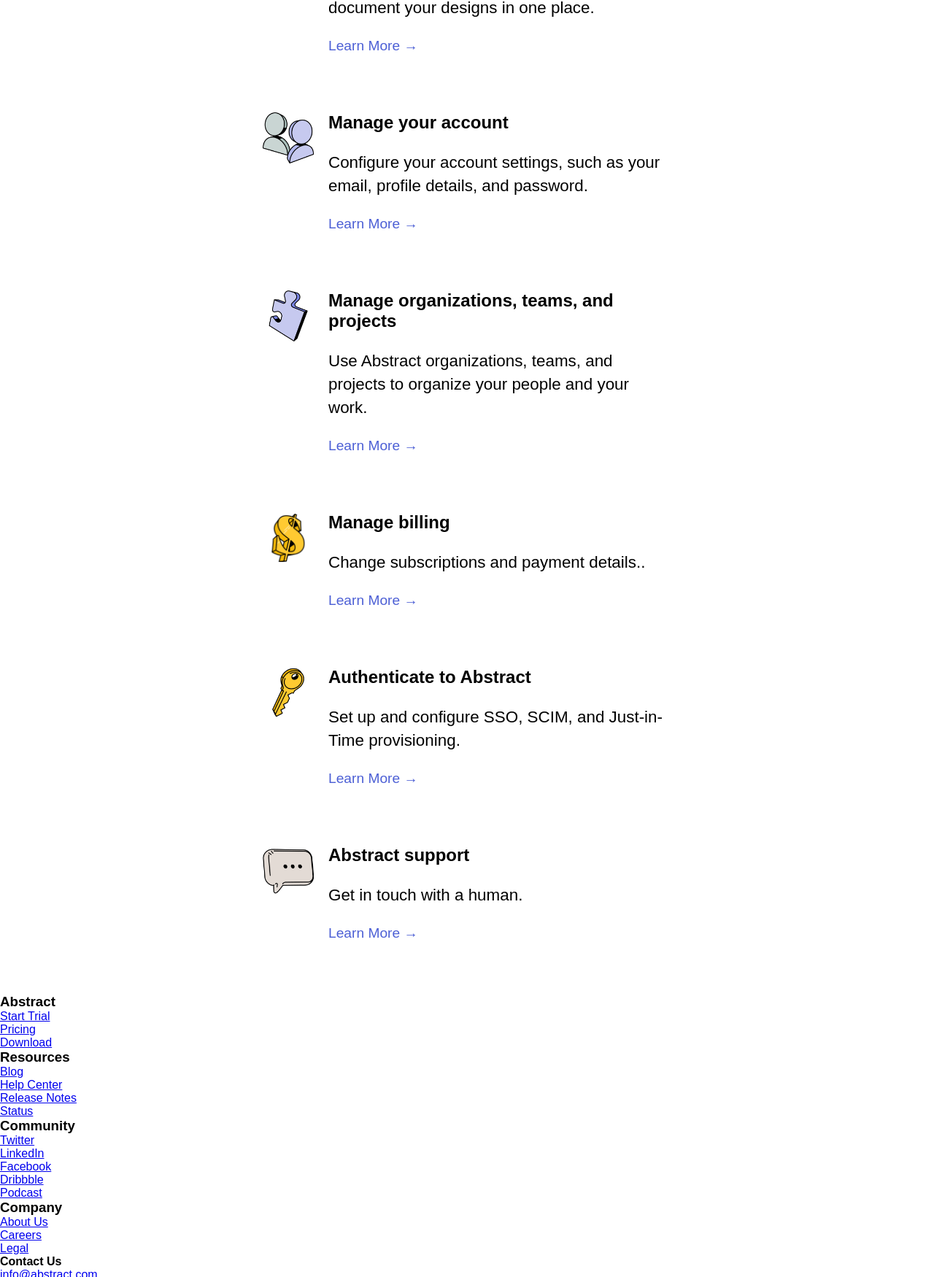
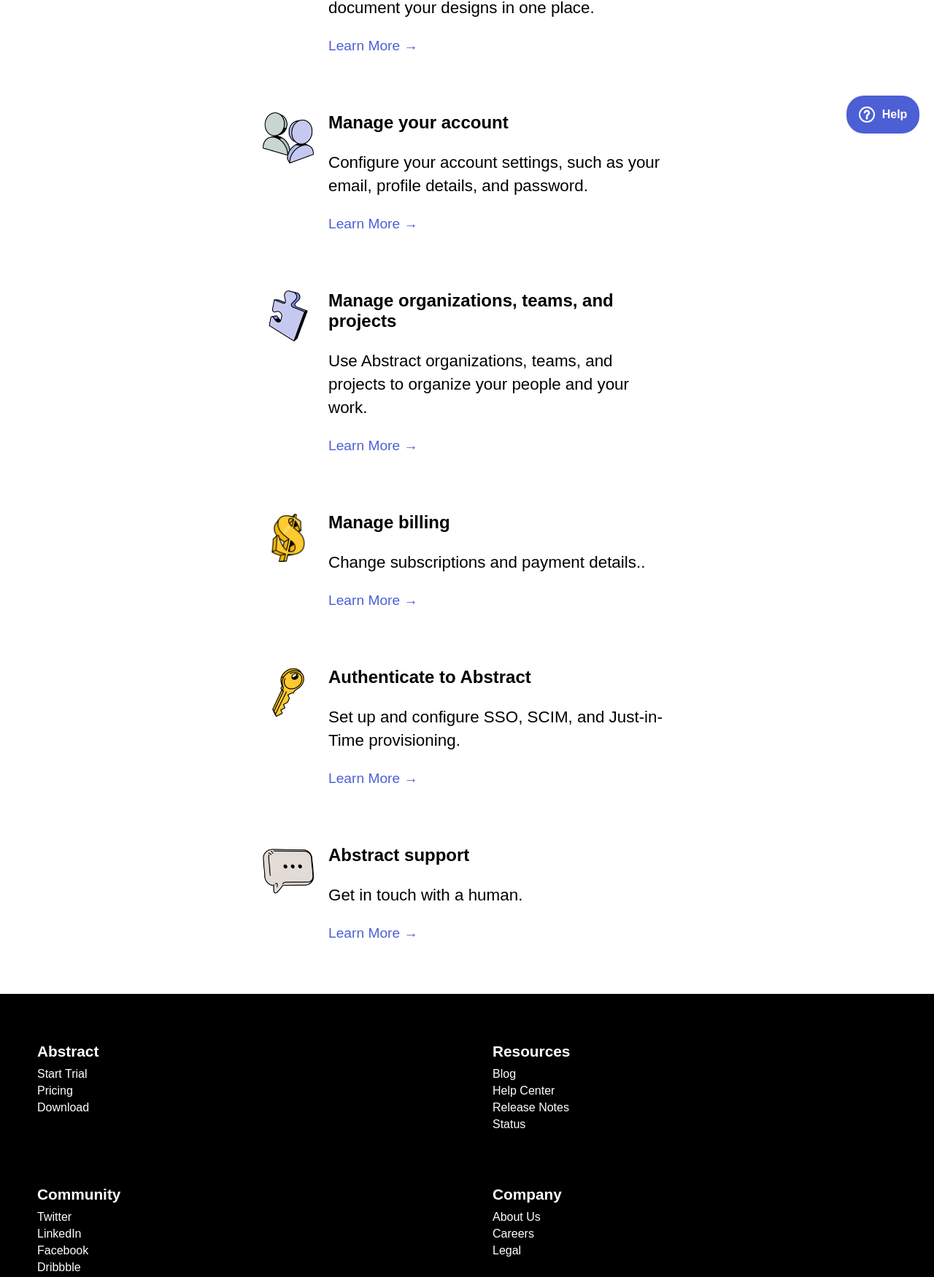
Before and after one commit to niiquash/helpCenterWebsite, a plain HTML site: page index.html in a window 1280 px wide. Shown: the part 597-2347 px from the top of the page at 73% size. Drawn offline with Linux system fonts and the light colour scheme.

Commit message:
completed footer: used flex box to wrap flex items for mobile view. added fixed position help button.

```diff
--- a/index.html
+++ b/index.html
@@ -30,6 +30,10 @@
       </ul>
     </nav>
     <main>
+      <button class="side-help-panel">
+        <div class="help-btn">
+        <svg xmlns="http://www.w3.org/2000/svg" width="24" height="24" viewBox="0 0 24 24"><path d="M12 4C9.243 4 7 6.243 7 9h2c0-1.654 1.346-3 3-3s3 1.346 3 3c0 1.069-.454 1.465-1.481 2.255-.382.294-.813.626-1.226 1.038C10.981 13.604 10.995 14.897 11 15v2h2v-2.009c0-.024.023-.601.707-1.284.32-.32.682-.598 1.031-.867C15.798 12.024 17 11.1 17 9c0-2.757-2.243-5-5-5zm-1 14h2v2h-2z"/></svg>
+      </div>Help</button>
       <div class="main__hero-section">
         <h1>How can we help?</h1>
         <div class="main__search-box">
@@ -142,8 +146,10 @@
               <li><a href="#">Careers</a></li>
               <li><a href="#">Legal</a></li>
             </ul>
+            <div class="footer__contact-item">
             <h4>Contact Us</h4>
             <a href="#">info@abstract.com</a>
+          </div>
           </div>
         </div>
         <div class="footer__copy">
--- a/style.css
+++ b/style.css
@@ -4,11 +4,16 @@
   box-sizing: border-box;
 }
 
+html {
+}
+
 body {
+  position: relative;
   font-family: sans-serif;
 }
 
-.nav__logo figure {
+.nav__logo figure,
+.footer__copy figure {
   width: 30px;
   height: 30px;
   border-radius: 40%;
@@ -232,3 +237,117 @@
   color: #4c5fd5;
   font-size: 1.2rem;
 }
+
+/* FOOTER */
+.footer__wrapper {
+  background-color: #000;
+  color: #fff;
+  padding: 2rem 1rem;
+  /* display: flex;
+  flex-direction: column; */
+}
+
+.footer__items {
+  display: flex;
+  flex-wrap: wrap;
+  justify-content: space-between;
+}
+
+.footer__item {
+  flex: 1 1 calc(50% - 40px);
+  margin: 10px;
+  padding: 25px;
+}
+
+.footer__item h3 {
+  font-size: 1.3rem;
+  margin-bottom: 10px;
+  font-weight: bolder;
+}
+
+.footer__item ul {
+  list-style: none;
+  padding: 0;
+}
+
+.footer__item ul li {
+  margin-bottom: 5px;
+}
+
+.footer__item ul li a {
+  color: #fff;
+  text-decoration: none;
+}
+
+.footer__item ul li a:hover {
+  text-decoration: underline;
+}
+
+.footer__contact-item {
+  margin-top: 30px;
+}
+
+.footer__contact-item h4 {
+  margin-bottom: 10px;
+}
+
+.footer__contact-item a {
+  color: #fff;
+  text-decoration: none;
+}
+
+.footer__contact-item a:hover {
+  text-decoration: underline;
+}
+
+.footer__copy {
+  display: flex;
+  flex-direction: column;
+  justify-content: start;
+  padding: 35px;
+}
+
+.footer__copy figure {
+  margin-bottom: 20px;
+}
+
+.footer__copy-text {
+  font-weight: 600;
+  line-height: 1.5rem;
+}
+
+/* HELP/LIVE CHAT BUTTON */
+.side-help-panel {
+  width: 100px;
+  border: none;
+  background: #4c5fd5;
+  color: #fff;
+  border-radius: 24px;
+  position: fixed;
+  bottom: 20px;
+  right: 20px;
+  padding: 15px 20px;
+  display: flex;
+  align-items: center;
+  justify-content: center;
+  cursor: pointer;
+  font-weight: bolder;
+  font-size: 1rem;
+}
+
+.help-btn {
+  display: flex;
+  align-items: center;
+  justify-content: center;
+  border: 2px solid #fff;
+  margin-right: 10px;
+  border-radius: 50%;
+}
+
+.help-btn svg {
+  fill: #fff;
+  width: 18px;
+  height: 18px;
+  stroke: #fff;
+  stroke-width: 1.5;
+}
```
